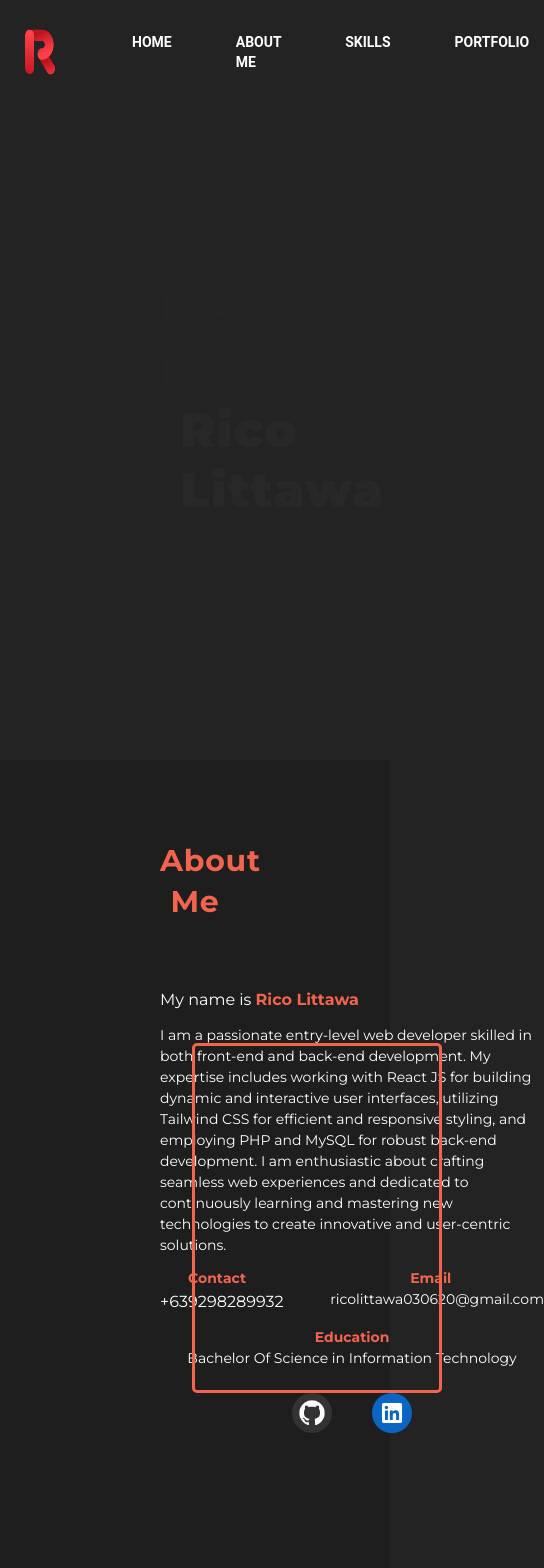
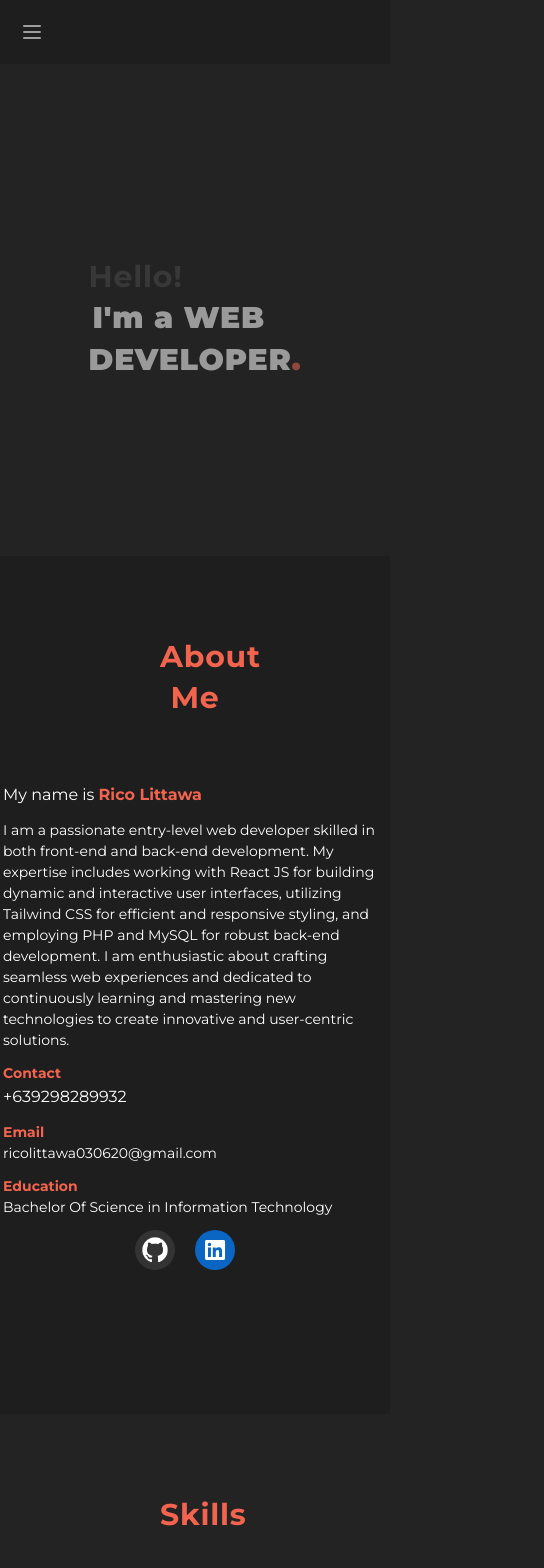
Before and after one commit to RicoLittawa/portfolio, a React (Vite) app: page / in a window 390 px wide. Shown: the top 1568 px of the page, 544 px wide, since content can reach past the window. Built offline with nearby package versions, Linux system fonts and the light colour scheme.

Commit message:
add responsiveness

```diff
--- a/src/AboutMe.jsx
+++ b/src/AboutMe.jsx
@@ -1,5 +1,5 @@
 import React from "react";
-import {ContentMargin,TitleHolder} from "./Components/ContentComp";
+import { ContentMargin, TitleHolder } from "./Components/ContentComp";
 import {
   Card,
   CardHeader,
@@ -18,8 +18,8 @@ const AboutMe = () => {
     <section className="bg-dark py-20">
       <ContentMargin>
         <TitleHolder>About Me</TitleHolder>
-        <div className="flex justify-evenly py-16">
-          <div className="relative">
+        <div className="flex justify-center xl:justify-between py-16">
+          <div className="relative hidden xl:block">
             <div className="square absolute inset-0 left-8 top-14"></div>
             <img
               src={Profile}
@@ -49,11 +49,11 @@ const AboutMe = () => {
               </Typography>
             </div>
             <div className="pt-3">
-              <div className="flex justify-between">
-                <div>
+              <ul className="grid grid-cols-1 xl:grid-cols-2 gap-3">
+                <li>
                   <Typography
                     variant="small"
-                    className="mx-7 font-700 text-highlight"
+                    className=" font-700 text-highlight"
                   >
                     Contact
                   </Typography>
@@ -63,32 +63,33 @@ const AboutMe = () => {
                   >
                     +639298289932
                   </Typography>
-                </div>
-                <div>
+                </li>
+                <li>
                   <Typography
                     variant="small"
-                    className="mx-20 font-700 text-highlight"
+                    className="font-700 text-highlight"
                   >
                     Email
                   </Typography>
                   <Typography variant="small" className="font-400 text-white">
                     ricolittawa030620@gmail.com
                   </Typography>
-                </div>
-              </div>
-              <div className="py-3 text-center">
+                </li>
+                <li>
                   <Typography
                     variant="small"
-                  className="mx-20 font-700 text-highlight"
+                    className="font-700 text-highlight"
                   >
                     Education
                   </Typography>
                   <Typography variant="small" className="font-400 text-white">
                     Bachelor Of Science in Information Technology
                   </Typography>
-              </div>
-              <div className="flex justify-center pt-3">
-                <div className="px-5">
+                </li>
+              </ul>
+
+              <div className="flex justify-center xl:justify-start pt-3">
+                <div className="">
                   <Link to="https://github.com/RicoLittawa" target="_blank">
                     <img src={GitHub} className="h-10" alt="" />
                   </Link>
--- a/src/Components/Navigation.jsx
+++ b/src/Components/Navigation.jsx
@@ -1,22 +1,65 @@
-import React from 'react'
-import Logo from '../assets/logo.png'
-import Palette from '../assets/palette.png'
+import React from "react";
+import Logo from "../assets/logo.png";
+import { useEffect, useState } from "react";
+import { Button, Typography } from "@material-tailwind/react";
+const Navigation = () => {
+  const [openNav, setOpenNav] = useState(false);
+  const pages = [
+    "HOME",
+    "ABOUT ME",
+    "SKILLS",
+    "PORTFOLIO",
+    "SERVICES",
+    "CONTACT",
+  ];
+  const navlist = (
+    <ul className="my-3 block justify-center p-5 font-semibold text-white lg:flex">
+      {pages.map((page, index) => (
+        <li key={index} className="mx-8 hover:text-highlight">
+          <Typography variant="h6" className="font-400 md:font-700">
+            {page}
+          </Typography>
+        </li>
+      ))}
+    </ul>
+  );
+  return (
+    <nav className="mx-auto">
+      <div className="desktop-view hidden justify-evenly lg:flex">
+        <img
+          src={Logo}
+          className="cursor-pointer border-red-900 w-20"
+          alt="logo"
+        />
+        <div>{navlist}</div>
+      </div>
+      <Button
+        variant="text"
+        onClick={() => setOpenNav(!openNav)}
+        className="lg:hidden p-5"
+      >
+        <svg
+          class="h-6 w-6 text-gray-500"
+          x-show="! showMenu"
+          fill="none"
+          stroke-linecap="round"
+          stroke-linejoin="round"
+          stroke-width="2"
+          viewBox="0 00 24 24"
+          stroke="currentColor"
+        >
+          <path d="m4 6h16M4 12h16M4 18h16"></path>
+        </svg>
+      </Button>
+      <div
+        className={`mobile-view text-center lg:hidden ${
+          !openNav ? "hidden h-10" : ""
+        }`}
+      >
+        {navlist}
+      </div>
+    </nav>
+  );
+};
 
-const Navigation = () => {
-  return (
-    <nav className='flex justify-evenly'>
-        {/* <img src={Palette} alt="" /> */}
-        <img src={Logo}  width={80} className='cursor-pointer border-red-900' alt="logo" />
-        <ul className='flex text-white justify-center p-5 my-3 font-semibold text-sm'>
-            <li className='mx-8 hover:text-highlight'>HOME</li>
-            <li className='mx-8 hover:text-highlight'>ABOUT ME</li>
-            <li className='mx-8 hover:text-highlight'>SKILLS</li>
-            <li className='mx-8 hover:text-highlight'>PORTFOLIO</li>
-            <li className='mx-8 hover:text-highlight'>SERVICES</li>
-            <li className='mx-8 hover:text-highlight'>CONTACT</li>
-        </ul>
-    </nav>
-  )
-}
-
-export default Navigation
+export default Navigation;
--- a/src/ContactPage.jsx
+++ b/src/ContactPage.jsx
@@ -34,8 +34,8 @@ const ContactPage = () => {
     <section className="bg-highlight py-20">
       <ContentMargin>
         <TitleHolder isContactPage={true}>Contact Me</TitleHolder>
-        <div className="flex justify-between py-16">
-          <div className="grid grid-cols-1 gap-2">
+        <div className="flex justify-center py-16">
+          <div className="grid grid-cols-2 lg:grid-cols-1 gap-2">
             {informations.map((information, infoIndex) => {
               const [infoName, desc] = Object.entries(information)[0];
               const { icon, description } = desc || {};
@@ -63,7 +63,7 @@ const ContactPage = () => {
               </Button>
             </div>
           </div>
-          <div>
+          <div className="hidden lg:block">
             <img src={Contact} alt="" className="w-72" />
           </div>
         </div>
--- a/src/HeroPage.jsx
+++ b/src/HeroPage.jsx
@@ -4,6 +4,7 @@ import Lottie from "lottie-web";
 import { useEffect, useRef, useState } from "react";
 import AnimatedData from "./assets/Animation - 1703836142406.json";
 import { ContentMargin } from "./Components/ContentComp";
+import Developer from "./assets/developer.svg";
 
 const HeroPage = () => {
   const containerRef = useRef(null);
@@ -33,10 +34,10 @@ const HeroPage = () => {
 
   return (
     <>
-      <section className="pb-20 pt-10">
+      <section className="py-20">
         <ContentMargin>
-          <div className="flex justify-between">
-            <div className="py-40">
+          <div className="hidden justify-between lg:flex">
+            <div className="py-20 lg:py-40">
               <Typography
                 variant="h1"
                 className="first-title text-start font-700 text-lightgray"
@@ -57,7 +58,30 @@ const HeroPage = () => {
                 )}
               </Typography>
             </div>
-            <div ref={containerRef} className="w-96"></div>
+            <div ref={containerRef} className="hidden w-96 lg:flex"></div>
+          </div>
+          <div className="flex justify-center lg:justify-evenly py-24 md:py-32 lg:hidden">
+            <div className="animate-pulse">
+              <Typography
+                variant="h3"
+                className="font-700 tracking-wide text-lightgray"
+              >
+                Hello!
+              </Typography>
+              <Typography
+                variant="h3"
+                className="font-900 tracking-wide text-white indent-1"
+              >
+                I'm a WEB DEVELOPER<span className="text-highlight">.</span>
+              </Typography>
+            </div>
+            <div>
+              <img
+                src={Developer}
+                alt=""
+                className="hidden h-36 w-96 md:flex"
+              />
+            </div>
           </div>
         </ContentMargin>
       </section>
--- a/src/PortfolioPage.jsx
+++ b/src/PortfolioPage.jsx
@@ -71,7 +71,7 @@ const PortfolioPage = () => {
     <section className="bg-dark py-20">
       <ContentMargin>
         <TitleHolder>Portfolio</TitleHolder>
-        <div className="grid grid-cols-3 gap-5 py-16">
+        <div className="grid grid-cols-1 lg:grid-cols-3 gap-5 py-16">
           {projects.map((project, index) => {
             const [projectName, details] = Object.entries(project)[0];
             const { skills, description } = details || {};
@@ -84,7 +84,7 @@ const PortfolioPage = () => {
                   <img
                     src={picture[projectName]}
                     alt=""
-                    className="h-60 w-full rounded-lg object-cover object-center shadow-md shadow-red-600"
+                    className="h-60 w-full rounded-lg object-cover object-center shadow-md shadow-red-600 hidden lg:block"
                   />
                   <Typography variant="h5" className="mt-5 font-700 text-white">
                     {projectName}
--- a/src/Provider/MainStyleProvider.jsx
+++ b/src/Provider/MainStyleProvider.jsx
@@ -4,10 +4,10 @@ import Navigation from "../Components/Navigation";
 const MainStyleProvider = ({ children }) => {
   return (
     <MainStyleContext.Provider value={{}}>
-      <header className="fixed z-50 w-full bg-[#232323]">
+      <header className="fixed z-50 w-full mx-auto bg-dark lg:bg-[#232323]">
         <Navigation />
       </header>
-      <main className="z-0 pt-20">{children}</main>
+      <main className="z-0 pt-20 w-full mx-auto">{children}</main>
     </MainStyleContext.Provider>
   );
 };
--- a/src/ServicesPage.jsx
+++ b/src/ServicesPage.jsx
@@ -36,7 +36,7 @@ const ServicesPage = () => {
           <Typography variant="h3" className="font-700 text-white">
             What I can offer?
           </Typography>
-          <ul className="grid grid-cols-3 place-items-center pt-5 text-center">
+          <ul className="grid grid-cols-1 lg:grid-cols-3 gap-3 place-items-center pt-5 text-center">
             {services.map((service, index) => {
               const [serviceName, content] = Object.entries(service)[0];
               const { picture, description } = content || {};
--- a/src/SkillsPage.jsx
+++ b/src/SkillsPage.jsx
@@ -34,7 +34,7 @@ const SkillsPage = () => {
     <section className="py-20">
       <ContentMargin>
         <TitleHolder>Skills</TitleHolder>
-        <div className="grid grid-cols-5 gap-3 py-16">
+        <div className="grid grid-cols-1 md:grid-cols-3 xl:grid-cols-5 gap-3 py-16 place-items-baseline">
           {topics.map((topic, index) => (
             <div key={index}>
               <div className="w-full bg-[#232323]">
```
Also changed, not shown: src/assets/developer.svg (added). Lines whose indentation alone changed are shown as unchanged.
